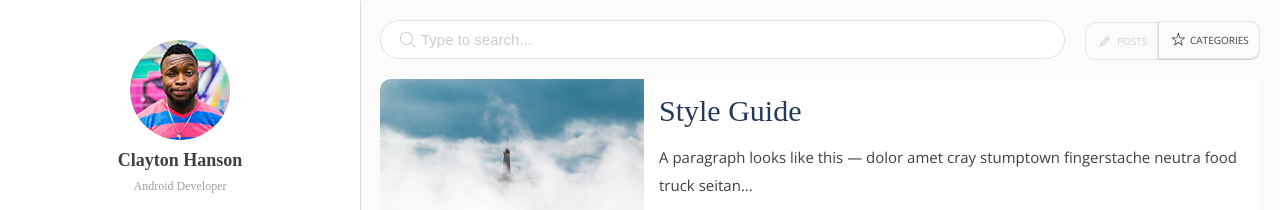
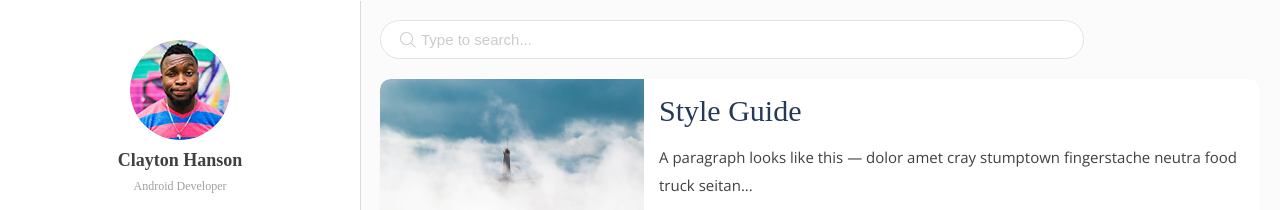
Before and after one commit to kyuchanE/kyuchanE.github.io, a Jekyll site: the page built from index.html, in a window 1280 px wide and 900 px high. Shown: the top 210 px of the window. Built offline with Jekyll 4.4.1, drawn with Linux system fonts in a browser that asks for light colours; some web fonts are replaced; the list of posts is cut into pages by our own code.

Commit message:
21.01.12 수정
21.01.12 수정

```diff
--- a/_config.yml
+++ b/_config.yml
@@ -1,7 +1,7 @@
 title: dev chan9U
 description: Flexton is a responsive and ultra-minimal theme for Jekyll.
 baseurl: "" # the subpath of your site, e.g. /blog
-url: https://kyuchane.github.io/ # the base hostname & protocol for your site, e.g. http://example.com
+url: https://kyuchane.github.io # the base hostname & protocol for your site, e.g. http://example.com
 
 # Author
 author-name:    Clayton Hanson
--- a/_includes/header.html
+++ b/_includes/header.html
@@ -8,13 +8,5 @@
       </div>
       <ul id="js-results-container" class="c-search-results-list"></ul>
     </div>
-    <div class="c-nav">
-      <ul class="c-nav__list u-lists-reset">
-        <li class="c-nav__item is-active">
-          <div data-icon='ei-pencil' data-size='s'></div> Posts</li>
-        <li class="c-nav__item">
-          <div data-icon='ei-star' data-size='s'></div> Categories</li>
-      </ul>
-    </div>
   </div>
 </header> <!-- /.c-header -->
```
